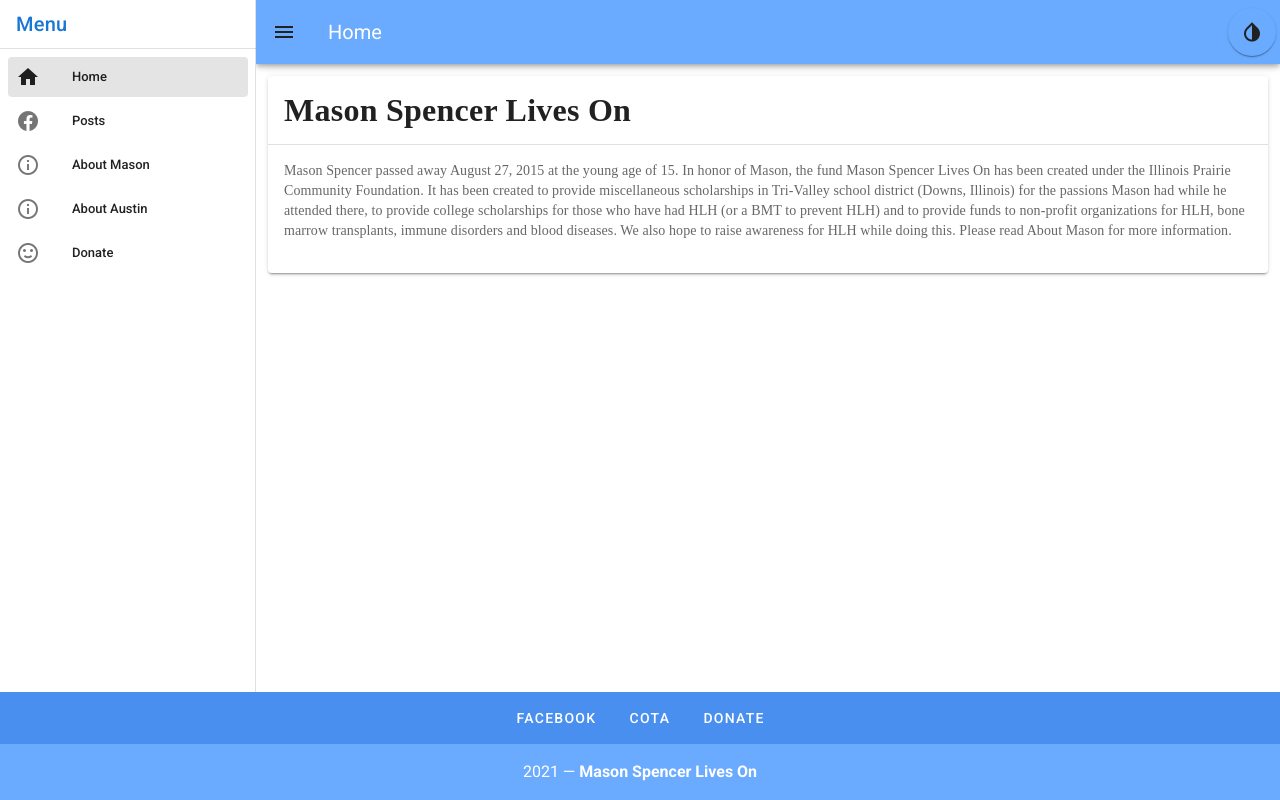
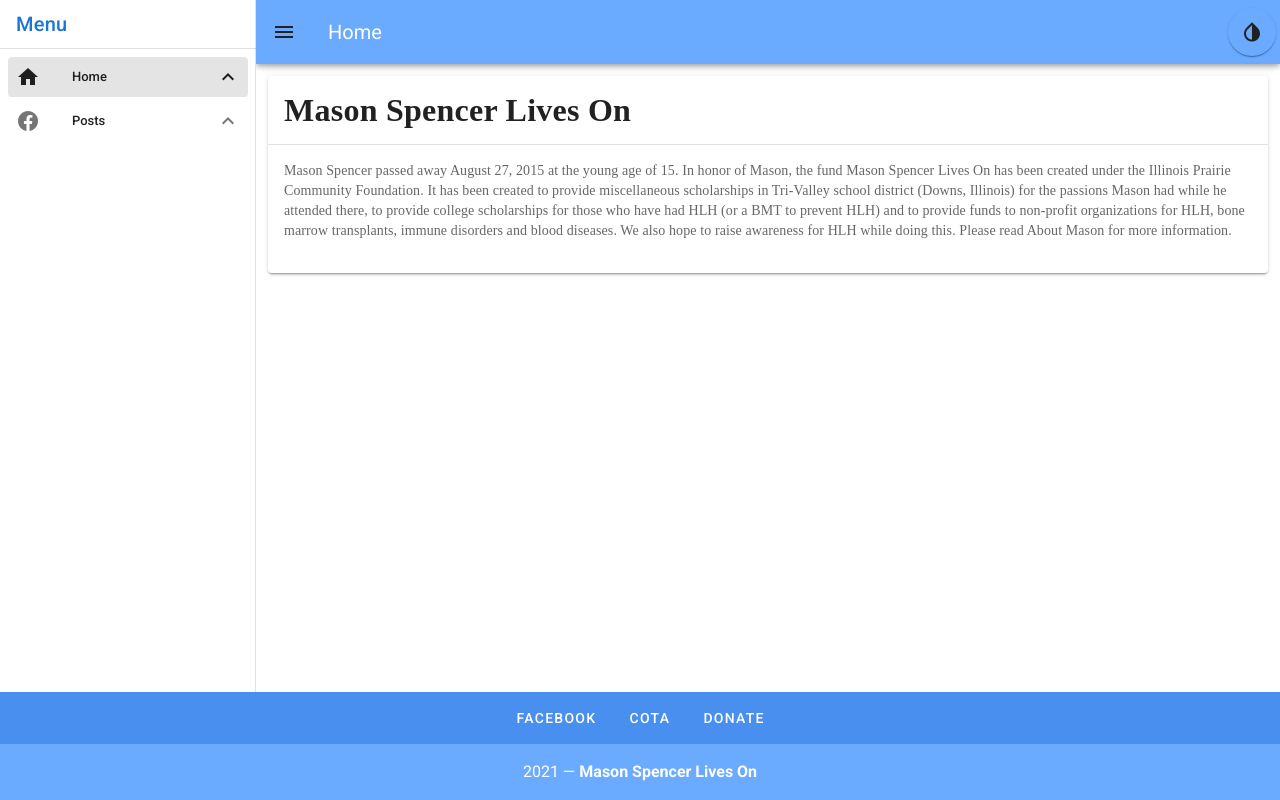
Before and after one commit to austinbspencer/masonspencerliveson, a Vue app: page /posts in a window 1280 px wide. Built offline with nearby package versions, Linux system fonts and the light colour scheme.

Commit message:
starting to update the nav menu

```diff
--- a/src/components/AppMenu.vue
+++ b/src/components/AppMenu.vue
@@ -34,6 +34,9 @@
           <v-list-item-content>
             <v-list-item-title v-text="item.title"></v-list-item-title>
           </v-list-item-content>
+          <v-list-item-icon>
+            <v-icon>mdi-chevron-up</v-icon>
+          </v-list-item-icon>
         </v-list-item>
       </v-list>
     </v-navigation-drawer>
--- a/src/router/index.js
+++ b/src/router/index.js
@@ -27,6 +27,14 @@ const routes = [
     component: () => import(/* webpackChunkName: "about" */ '../views/AboutAustin.vue')
   },
   {
+    path: '/about',
+    name: 'Our Story',
+    // route level code-splitting
+    // this generates a separate chunk (about.[hash].js) for this route
+    // which is lazy-loaded when the route is visited.
+    component: () => import(/* webpackChunkName: "about" */ '../views/About.vue')
+  },
+  {
     path: '/donate',
     name: 'Donate',
     component: () => import(/* webpackChunkName: "donate" */ '../views/Donate.vue')
--- a/src/store/index.js
+++ b/src/store/index.js
@@ -12,10 +12,18 @@ export default new Vuex.Store({
     items: [
       { title: 'Home', icon: 'mdi-home', to: '/' },
       { title: 'Posts', icon: 'mdi-facebook', to: '/posts' },
-      { title: 'About Mason', icon: 'mdi-information-outline', to: '/about/mason' },
-      { title: 'About Austin', icon: 'mdi-information-outline', to: '/about/austin' },
-      { title: 'Donate', icon: 'mdi-emoticon-happy-outline', to: '/donate' },
-
+      // { title: 'Donate', icon: 'mdi-emoticon-happy-outline', to: '/donate' },
+    ],
+    information: [
+      {
+        title: "Our Story",
+        icon: "mdi-information-outline",
+        to: "/about",
+        items: [
+          { title: 'About Mason', icon: 'mdi-information-outline', to: '/about/mason' },
+          { title: 'About Austin', icon: 'mdi-information-outline', to: '/about/austin' },
+        ]
+      }
     ],
     links: [
       {
--- /dev/null
+++ b/src/views/About.vue
@@ -0,0 +1,21 @@
+<template>
+  <div>
+    <h1>THis is our story!</h1>
+  </div>
+</template>
+
+<script>
+export default {
+  name: "About",
+  components: {},
+  directives: {},
+  data() {
+    return {};
+  },
+  mounted() {},
+  methods: {},
+};
+</script>
+
+<style lang="scss" scoped>
+</style>
```
